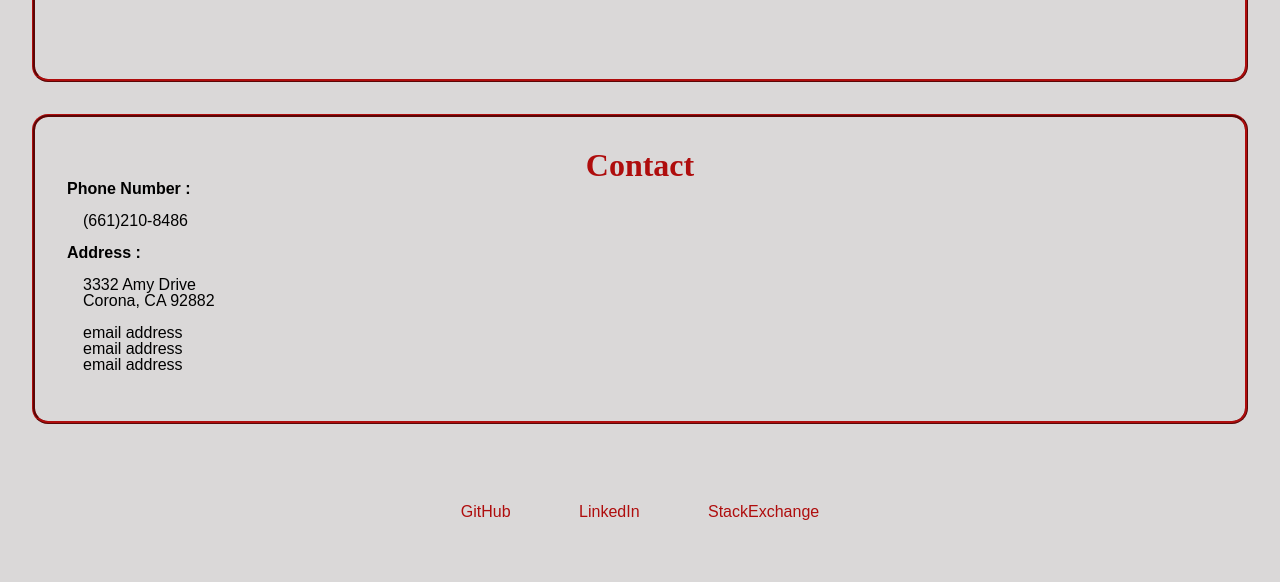
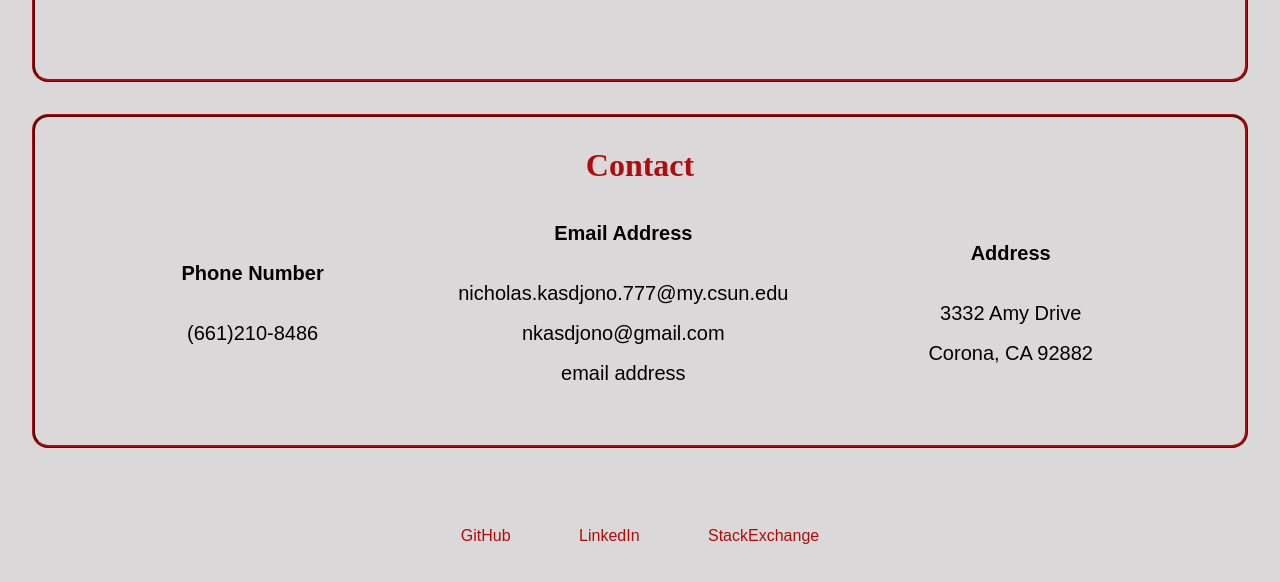
Before and after one commit to Kasdjono/resume-portfolio, a plain HTML site: page index.html in a window 1280 px wide. Shown: the part 1658-2240 px from the top of the page. Drawn offline with Linux system fonts and the light colour scheme.

Commit message:
fixed alignment in contact section

```diff
--- a/assets/css/style.css
+++ b/assets/css/style.css
@@ -177,10 +177,26 @@ body {
 
 /* ------ Contact Alignment Section ------ */
 
-.contact section {
+.contact {
+    padding-top: 2em;
     display: flex;
     flex-wrap: wrap;
     flex-grow: 1;
+    align-items: top;
+    justify-content: space-evenly;
+}
+
+.cont-info h3 {
+    font-size: 22;
+    text-align: center;
+    align-content: center;
+}
+
+.cont-info {
+    font-size: 20px;
+    line-height: 40px;
+    text-align: center;
+    align-content: center;
 }
 
 
--- a/index.html
+++ b/index.html
@@ -46,13 +46,20 @@
         <article id="bio" class="info">
             <h2>Biography</h2>
             <p class="biography">
-                Hello and welcome to my portfolio page.  I am currently enrolled at California State University Northridge and UCLA
-                Extention Boot Camp.  I am on schedule to graduate from CSUN with my BS in Computer Engineering with an emphasis on
-                hardware and FPGA design using VHDL and System Verilog in December 2021.  I will also be finishing the UCLA
-                Extention Boot Camp for Full Stack Web Development and receive my certificate of completion in October 2021.  Previously
-                I was an Automotive Technician for 9 years, working for Nissan, Subaru and Mitsubishi dealerships.  I enjoyed my time
-                as a Technician, but I decided that there were more lucrative opportunities in the job market if I earned a degree, which
-                is why I decided to go to college.  It has been a challenging, but fun journey and I am happy with the decision to get
+                Hello and welcome to my portfolio page. I am currently enrolled at California State University
+                Northridge and UCLA
+                Extention Boot Camp. I am on schedule to graduate from CSUN with my BS in Computer Engineering with an
+                emphasis on
+                hardware and FPGA design using VHDL and System Verilog in December 2021. I will also be finishing the
+                UCLA
+                Extention Boot Camp for Full Stack Web Development and receive my certificate of completion in October
+                2021. Previously
+                I was an Automotive Technician for 9 years, working for Nissan, Subaru and Mitsubishi dealerships. I
+                enjoyed my time
+                as a Technician, but I decided that there were more lucrative opportunities in the job market if I
+                earned a degree, which
+                is why I decided to go to college. It has been a challenging, but fun journey and I am happy with the
+                decision to get
                 a college degree. I am currently looking for positions in Computer/Software Engineering.
             </p>
         </article>
@@ -66,7 +73,7 @@
                 <section class="item-first">
                     <header>Pre Work: About Me</header>
                     <a href="https://kasdjono.github.io/prework-about-me/">
-                    <img src="./assets/images/coding.jpeg" alt="monitor with  compter  code"/>
+                        <img src="./assets/images/coding.jpeg" alt="monitor with  compter  code" />
                     </a>
                     <p><a href="https://github.com/Kasdjono/prework-about-me">GitHub Files</a></p>
                 </section>
@@ -74,7 +81,7 @@
                 <section class="item">
                     <header>First Day Repository</header>
                     <a href="https://kasdjono.github.io/first-day-repo/">
-                    <img src="./assets/images/coding.jpeg" alt="monitor with  compter  code"/>
+                        <img src="./assets/images/coding.jpeg" alt="monitor with  compter  code" />
                     </a>
                     <p><a href="https://github.com/Kasdjono/first-day-repo">GitHub Files</a></p>
                 </section>
@@ -82,7 +89,7 @@
                 <section class="item">
                     <header>UCLA Mini Project</header>
                     <a href="https://kasdjono.github.io/ucla-mini-project-Day-3/">
-                    <img src="./assets/images/coding.jpeg" alt="monitor with  compter  code"/>
+                        <img src="./assets/images/coding.jpeg" alt="monitor with  compter  code" />
                     </a>
                     <p><a href="https://github.com/Kasdjono/ucla-mini-project-Day-3">GitHub Files</a></p>
                 </section>
@@ -90,7 +97,7 @@
                 <section class="item">
                     <header>Code Refactor: Horiseon</header>
                     <a href="https://kasdjono.github.io/code-refactor-Horiseon/">
-                    <img src="./assets/images/coding.jpeg" alt="monitor with  compter  code"/>
+                        <img src="./assets/images/coding.jpeg" alt="monitor with  compter  code" />
                     </a>
                     <p><a href="https://github.com/Kasdjono/code-refactor-Horiseon">GitHub Files</a></p>
                 </section>
@@ -99,7 +106,7 @@
                 <section class="item">
                     <header>UCLA Mini Project</header>
                     <a href="https://kasdjono.github.io/ucla-mini-project-Day-3/">
-                      <img src="./assets/images/coding.jpeg" alt="monitor with  compter  code"/>
+                        <img src="./assets/images/coding.jpeg" alt="monitor with  compter  code" />
                     </a>
                     <p><a href="https://github.com/Kasdjono/ucla-mini-project-Day-3">GitHub Files</a></p>
                 </section>
@@ -107,7 +114,7 @@
                 <section class="item">
                     <header>Code Refactor: Horiseon</header>
                     <a href="https://kasdjono.github.io/code-refactor-Horiseon/">
-                      <img src="./assets/images/coding.jpeg" alt="monitor with  compter  code"/>
+                        <img src="./assets/images/coding.jpeg" alt="monitor with  compter  code" />
                     </a>
                     <p><a href="https://github.com/Kasdjono/code-refactor-Horiseon">GitHub Files</a></p>
                 </section>
@@ -120,27 +127,30 @@
         <!-- Contact Information -->
         <article id="cont" class="info">
             <h2>Contact</h2>
+            <section class="contact">
                 <section class="cont-info">
-                <h3>Phone Number :</h3>
+                    <h3>Phone Number</h3>
                     <p>
                         (661)210-8486
                     </p>
                 </section>
 
                 <section class="cont-info">
-                <h3>Address :</h3>
+                    <h3>Email Address</h3>
+                    <p>
+                        nicholas.kasdjono.777@my.csun.edu<br>
+                        nkasdjono@gmail.com<br>
+                        email address
+                    </p>
+                </section>
+
+                <section class="cont-info">
+                    <h3>Address</h3>
                     <p>
                         3332 Amy Drive<br>
                         Corona, CA 92882
                     </p>
                 </section>
-
-            <section class="cont-info">
-                <p>
-                    email address<br>
-                    email address<br>
-                    email address
-                </p>
             </section>
         </article>
     </main>
@@ -153,7 +163,8 @@
                     <a href="https://github.com/Kasdjono">GitHub</a>
                 </li>
                 <li>
-                    <a href="https://www.linkedin.com/in/nicholas-kasdjono-a2592a20a?lipi=urn%3Ali%3Apage%3Ad_flagship3_profile_view_base_contact_details%3BGCznKTBJTrCkWb84%2F2OBWQ%3D%3D">LinkedIn</a>
+                    <a
+                        href="https://www.linkedin.com/in/nicholas-kasdjono-a2592a20a?lipi=urn%3Ali%3Apage%3Ad_flagship3_profile_view_base_contact_details%3BGCznKTBJTrCkWb84%2F2OBWQ%3D%3D">LinkedIn</a>
                 </li>
                 <li>
                     <a href="https://stackexchange.com/users/22269900/nick-kash">StackExchange</a>
```
Lines whose indentation alone changed are shown as unchanged.
